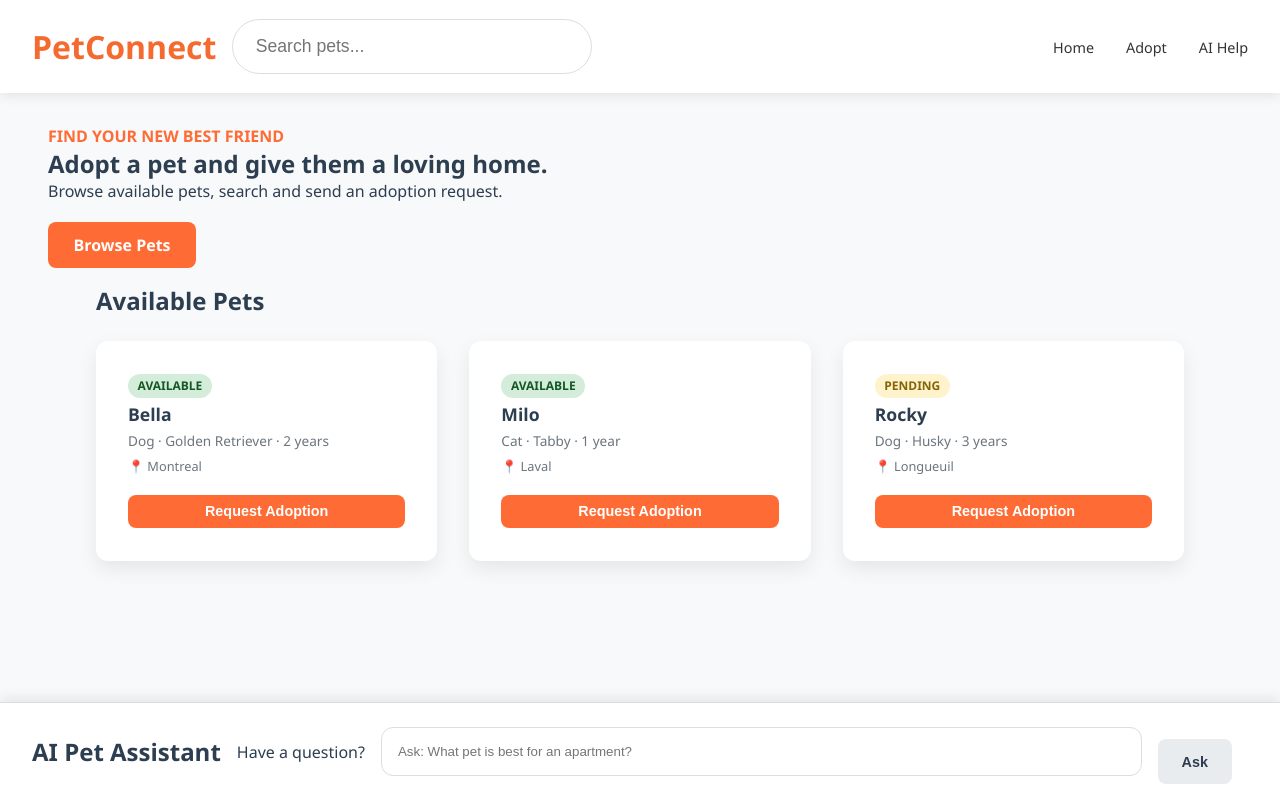
After one commit to fatherxcracker/eCommerceProject, a PHP site: page / in a window 1280 px wide. The commit adds this page. Run offline with PHP 8.4, Linux system fonts and the light colour scheme.

Commit message:
Updated PetConnect homepage UI

```diff
--- a/PetConnect/Assets/app.js
+++ b/PetConnect/Assets/app.js
@@ -43,3 +43,29 @@ document.querySelectorAll('.flash').forEach(el => {
     setTimeout(() => el.style.opacity = '0', 4000);
     setTimeout(() => el.remove(), 4500);
 });
+
+const petSearch = document.getElementById("petSearch");
+const petCards = document.querySelectorAll(".pet-card");
+
+if (petSearch) {
+    petSearch.addEventListener("input", function () {
+        const searchValue = petSearch.value.toLowerCase();
+
+        petCards.forEach(function (card) {
+            const text = card.innerText.toLowerCase();
+
+            if (text.includes(searchValue)) {
+                card.style.display = "block";
+            } else {
+                card.style.display = "none";
+            }
+        });
+    });
+}
+
+// function answerQuestion() {
+//     const answer = document.getElementById("aiAnswer");
+
+//     answer.textContent =
+//         "";
+// }
--- a/PetConnect/Assets/styles.css
+++ b/PetConnect/Assets/styles.css
@@ -157,3 +157,137 @@ a:hover { text-decoration: underline; }
 .page-header { margin-bottom: 1.5rem; }
 .page-header h1 { font-size: 2rem; }
 .empty-state { text-align: center; padding: 3rem; color: var(--color-muted); }
+
+.hero{
+    width:100%;
+    padding:2rem 3rem;
+    margin:0;
+    display:block;
+}
+
+.hero__text{
+    max-width:700px;
+}
+
+.hero .btn{
+    margin-top: 1.25rem;
+}
+
+.eyebrow {
+    color: var(--color-primary);
+    font-weight: 700;
+    text-transform: uppercase;
+}
+
+#assistant{
+    position: fixed;
+    bottom: 0;
+    left: 0;
+    width: 100%;
+    z-index: 999;
+}
+
+.assistant-box{
+    width: 100%;
+    min-height: 80px;
+
+    background: white;
+    border-top: 1px solid #ddd;
+    box-shadow: 0 -4px 12px rgba(0,0,0,.08);
+
+    padding: 1rem 2rem;
+
+    display: flex;
+    align-items: center;
+    gap: 1rem;
+
+    box-sizing: border-box;
+    border-radius: 0;
+}
+
+.assistant-box input{
+    flex:1;
+    padding:1rem;
+    border:1px solid #ddd;
+    border-radius:12px;
+}
+
+.assistant-box button{
+    padding:.9rem 1.5rem;
+}
+
+body{
+    padding-bottom: 90px;
+}
+
+.navbar {
+    display: flex;
+    align-items: center;
+    gap: 1rem;
+    padding: 1.2rem 2rem;
+    background: white;
+}
+
+.navbar__logo {
+    font-size: 2rem;
+    font-weight: 800;
+    color: #f46a2f;
+    white-space: nowrap;
+}
+
+.navbar__search {
+    flex: 1;
+}
+
+.navbar__search input {
+    width: 100%;
+    padding: 1rem 1.4rem;
+    border: 1px solid #ddd;
+    border-radius: 999px;
+    font-size: 1.1rem;
+}
+
+.navbar__links {
+    display: flex;
+    align-items: center;
+    justify-content: flex-end;
+    gap: 2rem;
+    list-style: none;
+    margin: 0;
+    margin-left: auto;
+    padding: 0;
+    min-width: 320px;
+}
+
+.navbar__links a {
+    text-decoration: none;
+    color: #333;
+    font-weight: 500;
+}
+
+.container{
+    width:100%;
+    max-width:none;
+    margin:0;
+    padding:0 3rem 2rem 3rem;
+}
+
+#pets{
+    margin-top:1rem;
+}
+
+.pet-grid{
+    display: grid;
+    grid-template-columns: repeat(3, 1fr);
+    gap: 2rem;
+    margin-top: 1.5rem;
+    width: 100%;
+}
+
+.pet-card{
+    background: #fff;
+    border-radius: 12px;
+    box-shadow: 0 8px 20px rgba(0,0,0,.08);
+    padding: 1rem;
+    min-height: 220px;
+}
--- /dev/null
+++ b/PetConnect/index.php
@@ -0,0 +1,108 @@
+<?php
+session_start();
+
+$pets = [
+    ["name" => "Bella", "type" => "Dog", "breed" => "Golden Retriever", "age" => "2 years", "location" => "Montreal", "status" => "Available"],
+    ["name" => "Milo", "type" => "Cat", "breed" => "Tabby", "age" => "1 year", "location" => "Laval", "status" => "Available"],
+    ["name" => "Rocky", "type" => "Dog", "breed" => "Husky", "age" => "3 years", "location" => "Longueuil", "status" => "Pending"],
+];
+
+if ($_SERVER["REQUEST_METHOD"] === "POST") {
+    $_SESSION["flash"] = "Your adoption request was submitted successfully!";
+}
+?>
+
+<!DOCTYPE html>
+<html lang="en">
+<head>
+    <meta charset="UTF-8">
+    <title>PetConnect</title>
+    <link rel="stylesheet" href="Assets/styles.css">
+</head>
+<body>
+
+<?php if (!empty($_SESSION["flash"])): ?>
+    <div class="flash flash--success">
+        <?= htmlspecialchars($_SESSION["flash"]) ?>
+    </div>
+    <?php unset($_SESSION["flash"]); ?>
+<?php endif; ?>
+
+<nav class="navbar">
+    <div class="navbar__logo">PetConnect</div>
+
+    <div class="navbar__search">
+        <input type="text" id="petSearch" placeholder="Search pets...">
+    </div>
+
+    <ul class="navbar__links">
+        <li><a href="#">Home</a></li>
+        <li><a href="#pets">Adopt</a></li>
+        <li><a href="#assistant">AI Help</a></li>
+    </ul>
+</nav>
+
+<section class="hero">
+    <div class="hero__text">
+        <p class="eyebrow">Find your new best friend</p>
+        <h1>Adopt a pet and give them a loving home.</h1>
+        <p>
+            Browse available pets, search  and send an adoption request.
+        </p>
+        <a href="#pets" class="btn btn--primary btn--lg">Browse Pets</a>
+    </div>
+
+    <!-- <div class="hero__card">
+        <h2>Today’s Match</h2>
+        <p>Bella is friendly, calm, and ready for adoption.</p>
+        <span class="badge badge--available">Available</span>
+    </div>
+</section> -->
+
+<section class="container" id="pets">
+    <h2>Available Pets</h2>
+
+    <div class="pet-grid" id="petGrid">
+        <?php foreach ($pets as $pet): ?>
+            <article class="pet-card">
+                <div class="pet-card__body">
+                    <span class="badge badge--<?= strtolower($pet["status"]) ?>">
+                        <?= htmlspecialchars($pet["status"]) ?>
+                    </span>
+
+                    <h2 class="pet-card__name"><?= htmlspecialchars($pet["name"]) ?></h2>
+
+                    <p class="pet-card__meta">
+                        <?= htmlspecialchars($pet["type"]) ?> ·
+                        <?= htmlspecialchars($pet["breed"]) ?> ·
+                        <?= htmlspecialchars($pet["age"]) ?>
+                    </p>
+
+                    <p class="pet-card__location">
+                        📍 <?= htmlspecialchars($pet["location"]) ?>
+                    </p>
+
+                    <form method="POST">
+                        <button class="btn btn--primary btn--full" type="submit">
+                            Request Adoption
+                        </button>
+                    </form>
+                </div>
+            </article>
+        <?php endforeach; ?>
+    </div>
+</section>
+
+<section id="assistant">
+    <div class="assistant-box">
+        <h2>AI Pet Assistant</h2>
+        <p>Have a question?</p>
+        <input type="text" id="aiQuestion" placeholder="Ask: What pet is best for an apartment?">
+        <button class="btn btn--secondary" onclick="answerQuestion()">Ask</button>
+        <p id="aiAnswer"></p>
+    </div>
+</section>
+
+<script src="Assets/app.js"></script>
+</body>
+</html>
```
